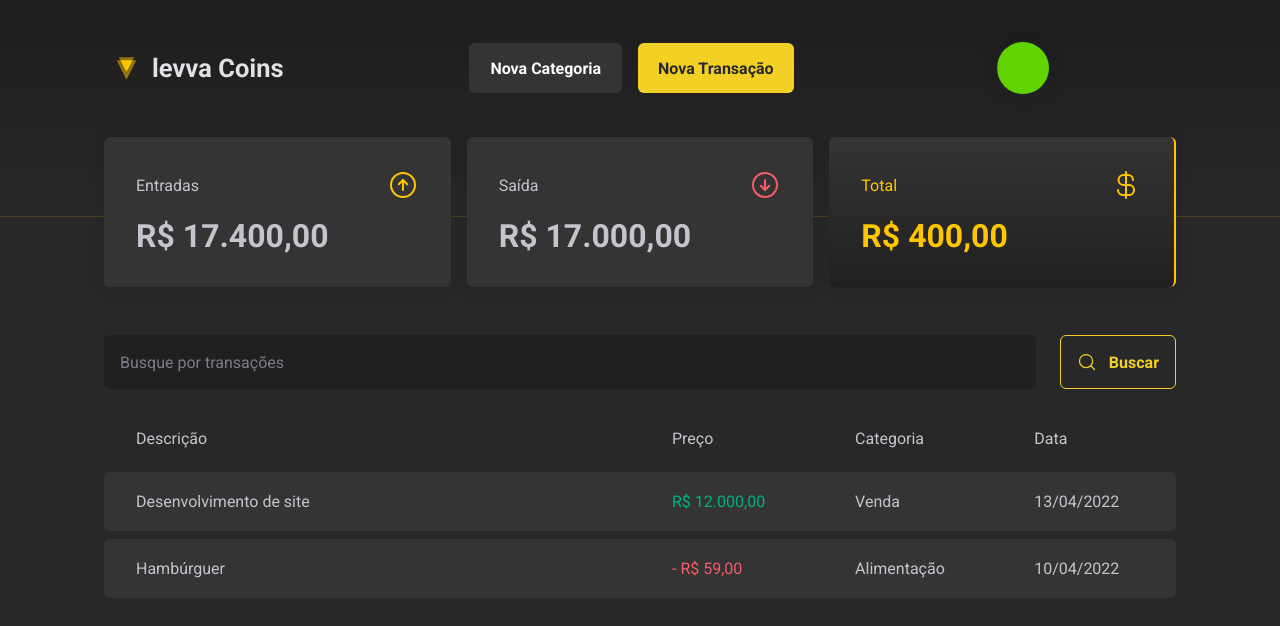
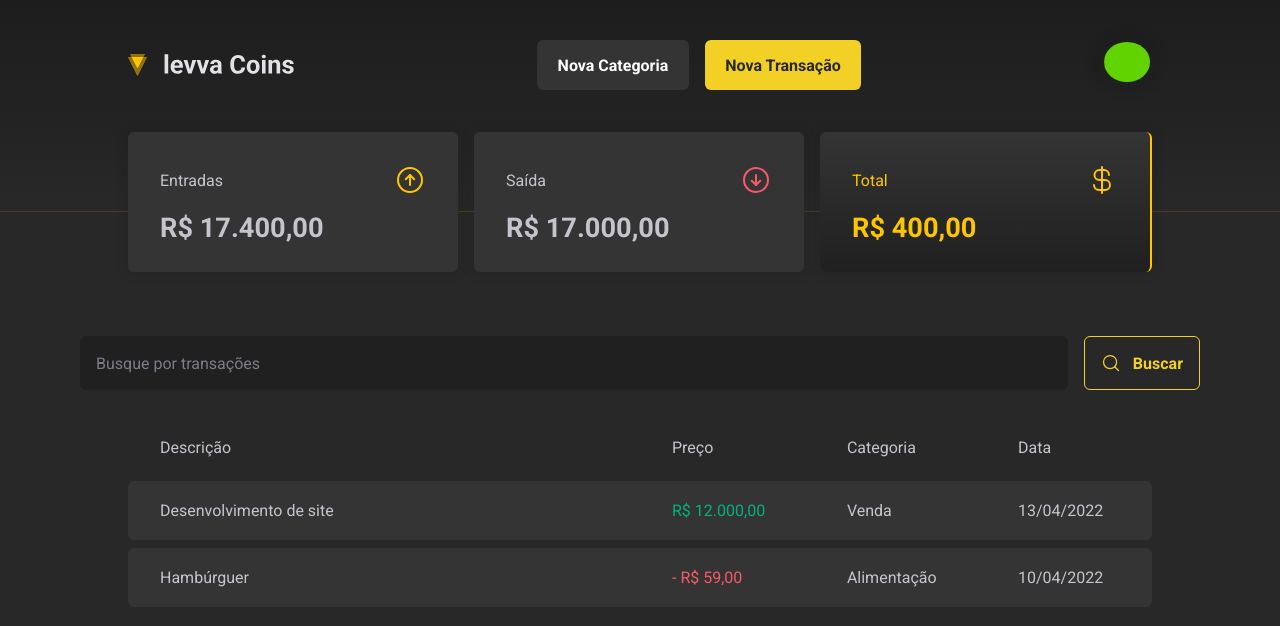
Before and after one commit to Myhr5/levva-coins, a React (Vite) app: page /home in a window 1280 px wide. Shown: the top 626 px of the page. Built offline with nearby package versions, Linux system fonts and the light colour scheme.

Commit message:
Finalização UI e Inicio Mockoon

```diff
--- a/src/components/Header/index.tsx
+++ b/src/components/Header/index.tsx
@@ -62,7 +62,10 @@
         </div>
 
         <Modal title="Meu perfil" trigger={userAvatar}>
-          <UserAvatar src={icon} alt="User Icon" variant="large" />
+          <Form>
+            <UserAvatar src={icon} alt="User Icon" variant="large" />
+          </Form>
+
           <FormInput type="name" value="User Name" />
           <FormInput type="email" placeholder="user.email@levva.io" disabled />
           <FormButton type="submit">Atualizar</FormButton>
--- a/src/components/Header/styles.ts
+++ b/src/components/Header/styles.ts
@@ -1,38 +1,39 @@
 import styled, { css } from "styled-components";
 
-export const HeaderContainer = styled.header`
+export const HeaderContainer = styled.div`
+  height: 212px;
+
   background: linear-gradient(
     to bottom,
-    ${(props) => props.theme.black},
-    ${(props) => props.theme["gray-600"]}
+    ${props => props.theme.black},
+    ${props => props.theme["gray-600"]}
   );
-  padding: 2.5rem 0 7.5rem;
 
-  grid-column-start: 1;
-  grid-column-end: 4;
-
-  display: grid;
-  grid-template-columns: 1fr 70rem 7rem 1fr;
-
-  border-bottom: 1px solid ${(props) => props.theme["yellow-500"]}30;
+  border-bottom: 1px solid ${props => props.theme["yellow-500"]}30;
 `;
 
-export const HeaderContent = styled.div`
-  width: 100%;
-  max-width: 70rem;
+export const HeaderContent = styled.header`
+  display: flex;
+  justify-content: space-between;
+  padding-top: 2.5rem;
 
-  grid-column: 2;
+  max-width: 1120px;
+  margin: 0 auto;
 
-  display: flex;
-  justify-content: space-around;
-  align-items: center;
+  @media only screen and (min-width: 1440px) {
+    position: relative;
+  }
+
+  @media only screen and (max-width: 1440px) {
+    max-width: 1024px;
+  }
 `;
 
 export const NewCategoryButton = styled.button`
   height: 50px;
-  background: ${(props) => props.theme["gray-500"]};
+  background: ${props => props.theme["gray-500"]};
   border: 1px solid transparent;
-  color: ${(props) => props.theme.white};
+  color: ${props => props.theme.white};
   font-weight: bold;
 
   border-radius: 6px;
@@ -44,29 +45,28 @@
 
   &:hover {
     cursor: pointer;
-    background-color: ${(props) => props.theme["gray-600"]};
-    color: ${(props) => props.theme["yellow-500"]};
-    border: 1px solid ${(props) => props.theme["yellow-500"]};
+    background-color: ${props => props.theme["gray-600"]};
+    color: ${props => props.theme["yellow-500"]};
+    border: 1px solid ${props => props.theme["yellow-500"]};
   }
 `;
 
 export const NewTransactionButton = styled.button`
   height: 50px;
   border: 0;
-  background: ${(props) => props.theme["yellow-300"]};
-  color: ${(props) => props.theme["gray-600"]};
+  background: ${props => props.theme["yellow-300"]};
+  color: ${props => props.theme["gray-600"]};
   font-weight: bold;
 
   border-radius: 6px;
 
   padding: 0 1.25rem;
-  margin-right: 1rem;
 
   transition: background-color 0.3s;
 
   &:hover {
     cursor: pointer;
-    background-color: ${(props) => props.theme["yellow-500"]};
+    background-color: ${props => props.theme["yellow-500"]};
   }
 `;
 
@@ -75,29 +75,33 @@
 }
 
 export const UserAvatar = styled.img<UserAvatarProps>`
-  width: 3.5rem;
-  height: 3.5rem;
+  width: 3.1rem;
+  height: 100%;
+
   border-radius: 50%;
   border: 2px solid transparent;
   box-shadow: 0px 0px 10px 10px #00000010;
-
-  grid-column: 3 / 4;
-  display: flex;
-  justify-self: flex-end;
 
   transition: all 0.3s;
 
   &:hover {
     cursor: pointer;
-    border: 2px solid ${(props) => props.theme["yellow-500"]};
+    border: 2px solid ${props => props.theme["yellow-500"]};
     box-shadow: 0px 0px 10px 20px #00000015;
   }
 
-  ${(props) =>
-    props.variant === "large" &&
-    css`
-      width: 8rem;
-      height: 8rem;
-      margin: 0 auto 1rem;
-    `}
+  ${props =>
+    props.variant === "large"
+      ? css`
+          width: 8rem;
+          height: 8rem;
+          margin-bottom: 1rem;
+        `
+      : css`
+          @media only screen and (min-width: 1440px) {
+            position: absolute;
+            height: auto;
+            right: -6rem;
+          }
+        `}
 `;
--- a/src/components/Modal/styles.ts
+++ b/src/components/Modal/styles.ts
@@ -13,7 +13,7 @@
   min-width: 32rem;
   border-radius: 6px;
   padding: 2.5rem 3rem;
-  background: ${(props) => props.theme["gray-600"]};
+  background: ${props => props.theme["gray-600"]};
   position: fixed;
   top: 50%;
   left: 50%;
@@ -21,9 +21,12 @@
 `;
 
 export const CloseButton = styled(Dialog.Close)`
+  cursor: pointer;
   position: absolute;
   background: transparent;
   border: 0;
   top: 1.5rem;
   right: 1.5rem;
+  line-height: 0;
+  color: ${props => props.theme["gray-400"]};
 `;
--- a/src/components/SearchForm/styles.ts
+++ b/src/components/SearchForm/styles.ts
@@ -1,26 +1,23 @@
 import styled from "styled-components";
 
 export const SearchFormContainer = styled.form`
-  grid-column: 2 / 3;
+  display: flex;
 
   width: 100%;
   max-width: 1120px;
-  margin: 3rem auto 0;
-  padding: 0 1.5rem;
-  display: grid;
-  grid-template-columns: 1fr 1.5rem auto;
+  margin: 0 auto;
+  gap: 1rem;
 
   input {
-    grid-column: 1 / 2;
     flex: 1;
     border-radius: 6px;
     border: 0;
-    background: ${(props) => props.theme["gray-700"]};
-    color: ${(props) => props.theme["gray-500"]};
+    background: ${props => props.theme["gray-700"]};
+    color: ${props => props.theme["gray-500"]};
     padding: 1rem;
 
     &::placeholder {
-      color: ${(props) => props.theme["gray-400"]};
+      color: ${props => props.theme["gray-400"]};
     }
   }
 
@@ -33,9 +30,9 @@
     padding: 1rem;
 
     background: transparent;
-    border: 1px solid ${(props) => props.theme["yellow-300"]};
+    border: 1px solid ${props => props.theme["yellow-300"]};
     border-radius: 6px;
-    color: ${(props) => props.theme["yellow-300"]};
+    color: ${props => props.theme["yellow-300"]};
 
     font-weight: bold;
 
@@ -43,9 +40,9 @@
 
     &:hover {
       cursor: pointer;
-      background: ${(props) => props.theme["yellow-500"]};
-      border-color: ${(props) => props.theme["yellow-500"]};
-      color: ${(props) => props.theme["gray-600"]};
+      background: ${props => props.theme["yellow-500"]};
+      border-color: ${props => props.theme["yellow-500"]};
+      color: ${props => props.theme["gray-600"]};
     }
   }
 `;
--- a/src/components/Summary/styles.ts
+++ b/src/components/Summary/styles.ts
@@ -1,17 +1,17 @@
 import styled, { css } from "styled-components";
 
 export const SummaryContainer = styled.section`
-  grid-column: 2 / 3;
+  display: flex;
 
   width: 100%;
   max-width: 1120px;
-  margin: 0 auto;
-  padding: 0 1.5rem;
+  margin: -5rem auto 4rem;
 
-  display: grid;
-  grid-template-columns: 1fr 1fr 1fr;
   gap: 1rem;
-  margin-top: -5rem;
+
+  @media only screen and (max-width: 1440px) {
+    max-width: 1024px;
+  }
 `;
 
 interface SummaryCardProps {
@@ -19,7 +19,10 @@
 }
 
 export const SummaryCard = styled.div<SummaryCardProps>`
-  background: ${(props) => props.theme["gray-500"]};
+  flex: 1;
+  height: 140px;
+
+  background: ${props => props.theme["gray-500"]};
   border-radius: 6px;
   padding: 2rem;
   box-shadow: 0px 0px 10px 5px #00000010;
@@ -34,9 +37,13 @@
     display: block;
     margin-top: 1rem;
     font-size: 2rem;
+
+    @media only screen and (max-width: 1440px) {
+      font-size: 1.7rem;
+    }
   }
 
-  ${(props) =>
+  ${props =>
     props.variant === "balance" &&
     css`
       background: linear-gradient(
--- a/src/layouts/AuthLayout/styles.ts
+++ b/src/layouts/AuthLayout/styles.ts
@@ -14,13 +14,19 @@
   display: flex;
   flex-direction: column;
   justify-content: center;
-  align-items: center; //adição a posteriori para correção
+  /* align-items: center; //adição a posteriori para correção */
 
   max-width: 30rem;
   height: 100vh;
 
   padding: 0 1rem;
   margin: 0 auto;
+
+  header {
+    display: flex;
+    justify-content: center;
+    margin-bottom: 32px;
+  }
 `;
 
 export const AuthContent = styled.div`
--- a/src/pages/Home/styles.ts
+++ b/src/pages/Home/styles.ts
@@ -1,17 +1,19 @@
 import styled from "styled-components";
 
 export const HomeWrapper = styled.div`
-  display: grid;
-  grid-template-columns: 1fr 77em 1fr;
+  display: flex;
+  flex-direction: column;
+  min-height: 100vh;
 `;
 
 export const TransactionsContainer = styled.main`
-  grid-column: 2 / 3;
-
   width: 100%;
   max-width: 1120px;
-  margin: 1rem auto 0;
-  padding: 0 1.5rem;
+  margin: 1.5rem auto 0;
+
+  @media only screen and (max-width: 1440px) {
+    max-width: 1024px;
+  }
 `;
 
 export const TransactionsTable = styled.table`
```
Also changed, not shown: mockoon-environment.json (added, +90 -0 lines).
